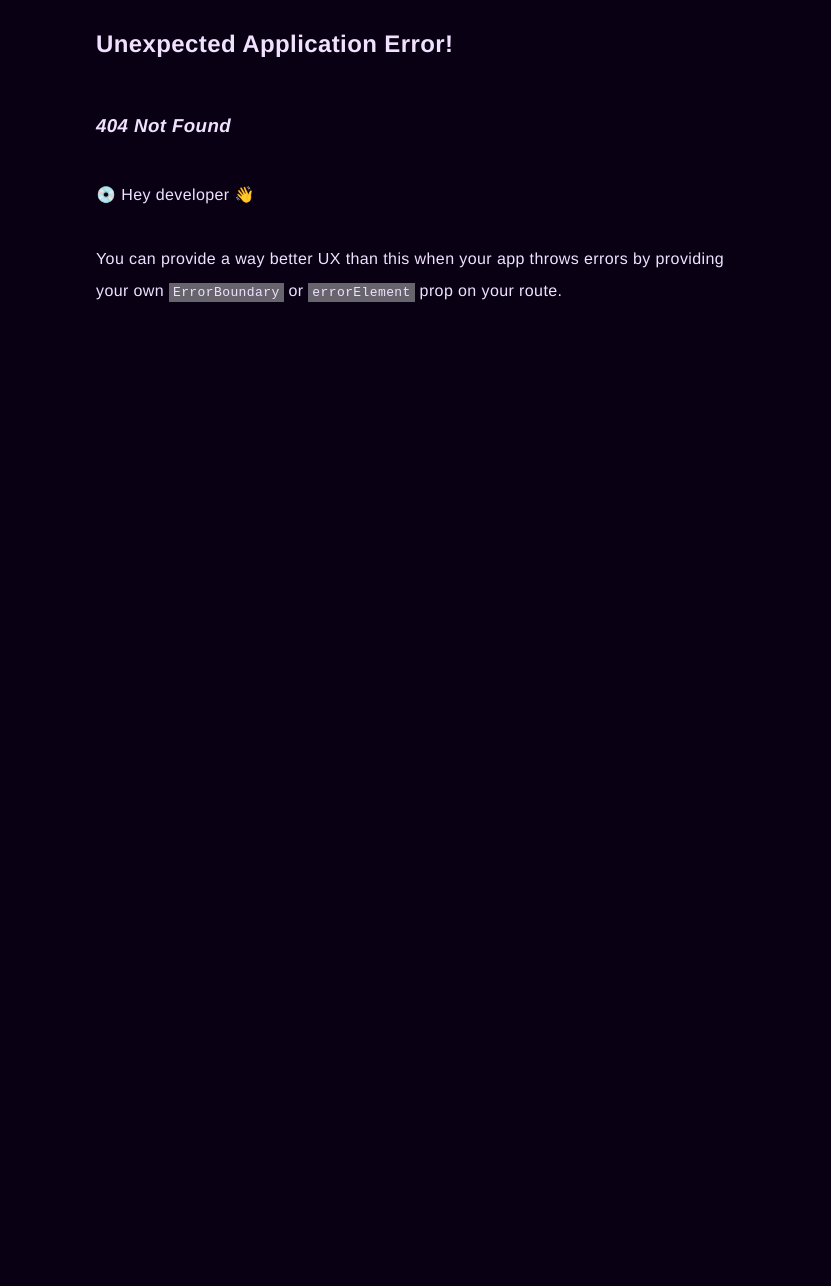
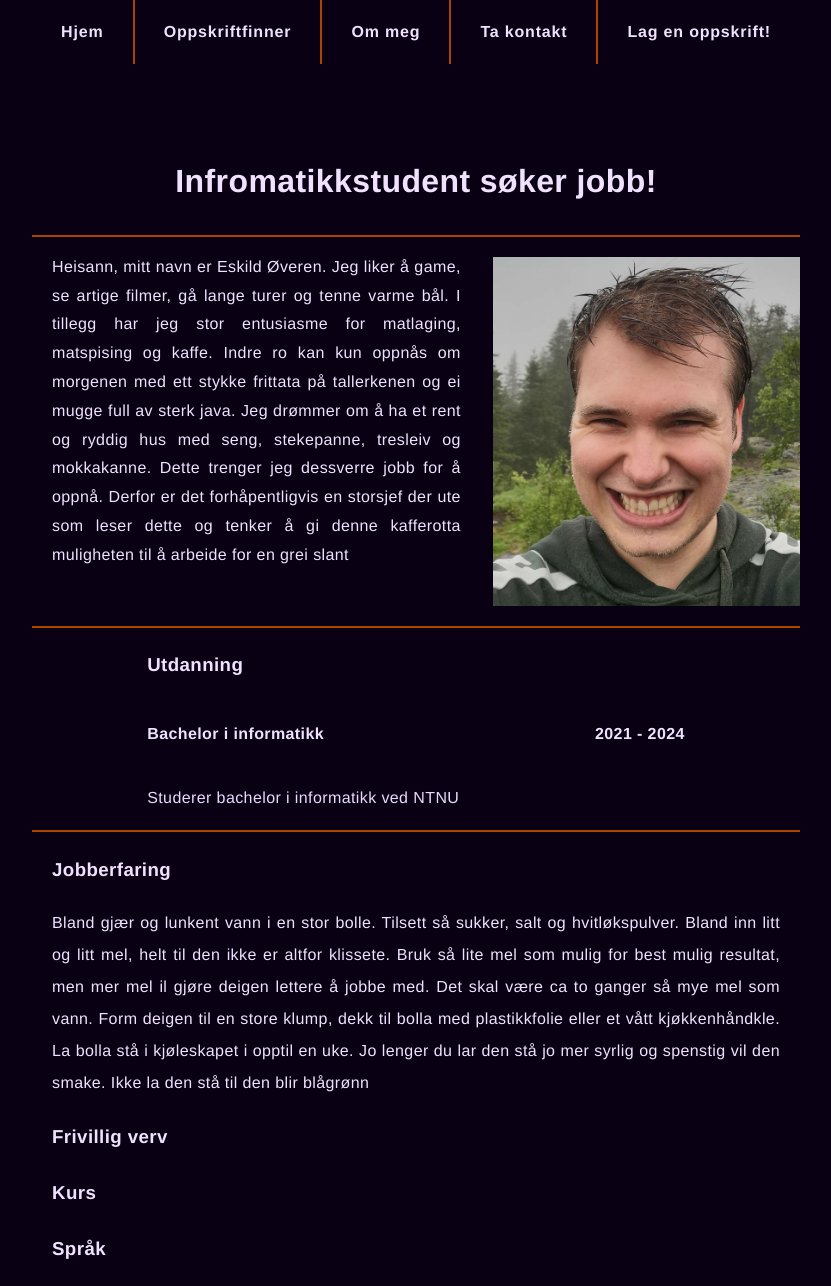
Before and after one commit to EskildVeren/CatFood, a React (Vite) app in the folder catfood/: page /aboutMe in a window 1280 px wide. Before the commit this address had no page. Shown: the whole page, without its empty margins (224-1055 px from the left). Before the commit the page ends 800 px from the top, so only its background shows below. Built offline with nearby package versions, Linux system fonts and the light colour scheme.

Commit message:
feat: :sparkles: add base for creating a cv in about me

```diff
--- a/catfood/src/components/Navbar.tsx
+++ b/catfood/src/components/Navbar.tsx
@@ -6,9 +6,9 @@ function Navbar() {
     <div className="navbar">
       <Link to="/">Hjem</Link>
       <Link to="/">Oppskriftfinner</Link>
-      <Link to="/">Om meg</Link>
+      <Link to="/aboutMe">Om meg</Link>
       <Link to="/">Ta kontakt</Link>
-      <Link to="/writerecipe">Lag en oppskrift!</Link>
+      <Link to="/writeRecipe">Lag en oppskrift!</Link>
     </div>
   );
 }
--- /dev/null
+++ b/catfood/src/components/aboutMePage/AboutMe.tsx
@@ -0,0 +1,46 @@
+import React from "react";
+import profilBilde from "../../assets/Eskild_er_meg.jpg";
+import ExperiencePoint from "./ExperiencePoint";
+
+function AboutMe() {
+  return (
+    <main className="container">
+      <div className="pageSection">
+        <h1>Infromatikkstudent søker jobb!</h1>
+      </div>
+      <div className="infoContainer pageSection">
+        <p className="introText">
+          Heisann, mitt navn er Eskild Øveren. Jeg liker å game, se artige
+          filmer, gå lange turer og tenne varme bål. I tillegg har jeg stor
+          entusiasme for matlaging, matspising og kaffe. Indre ro kan kun oppnås
+          om morgenen med ett stykke frittata på tallerkenen og ei mugge full av
+          sterk java. Jeg drømmer om å ha et rent og ryddig hus med seng,
+          stekepanne, tresleiv og mokkakanne. Dette trenger jeg dessverre jobb
+          for å oppnå. Derfor er det forhåpentligvis en storsjef der ute som
+          leser dette og tenker å gi denne kafferotta muligheten til å arbeide
+          for en grei slant
+        </p>
+        <img src={profilBilde} alt="oida, bildet er borte!"></img>
+      </div>
+      <ExperiencePoint />
+      <div className="pageSection">
+        <h3>Jobberfaring</h3>
+        <p className="instructionStep">
+          Bland gjær og lunkent vann i en stor bolle. Tilsett så sukker, salt og
+          hvitløkspulver. Bland inn litt og litt mel, helt til den ikke er
+          altfor klissete. Bruk så lite mel som mulig for best mulig resultat,
+          men mer mel il gjøre deigen lettere å jobbe med. Det skal være ca to
+          ganger så mye mel som vann. Form deigen til en store klump, dekk til
+          bolla med plastikkfolie eller et vått kjøkkenhåndkle. La bolla stå i
+          kjøleskapet i opptil en uke. Jo lenger du lar den stå jo mer syrlig og
+          spenstig vil den smake. Ikke la den stå til den blir blågrønn
+        </p>
+        <h3>Frivillig verv</h3>
+        <h3>Kurs</h3>
+        <h3>Språk</h3>
+      </div>
+    </main>
+  );
+}
+
+export default AboutMe;
--- /dev/null
+++ b/catfood/src/components/aboutMePage/ExperiencePoint.tsx
@@ -0,0 +1,18 @@
+import React from "react";
+
+function ExperiencePoint() {
+  return (
+    <div className="experienceSection">
+      <h3>Utdanning</h3>
+      <div className="upper">
+        <p>Bachelor i informatikk</p>
+        <p>2021 - 2024</p>
+      </div>
+      <div className="lower">
+        <p>Studerer bachelor i informatikk ved NTNU</p>
+      </div>
+    </div>
+  );
+}
+
+export default ExperiencePoint;
--- a/catfood/src/components/recipeComponents/Recipe.tsx
+++ b/catfood/src/components/recipeComponents/Recipe.tsx
@@ -1,5 +1,4 @@
 import { ingredient } from "../../types/ingredient";
-import IngredientList from "./IngredientList";
 
 const ingredients: ingredient[] = [
   {
@@ -55,7 +54,7 @@ const ingredients: ingredient[] = [
 function Recipe() {
   return (
     <main className="container">
-      <div className="recipeSection">
+      <div className="pageSection">
         <h1>Pannepizza er bedre for kokkeri i hjemmet!</h1>
         <p className="recipeIntro">
           Pizza er en klassiker som nytes av mange. Likevel er det vanlig å
@@ -68,7 +67,7 @@ function Recipe() {
           pizzadeiger. Prøv den ut da!
         </p>
       </div>
-      <div className="infoContainer recipeSection">
+      <div className="infoContainer pageSection">
         <ul>
           <h2>Ingredienser</h2>
           {ingredients.map((ingredient) => (
@@ -80,7 +79,7 @@ function Recipe() {
           alt="oida, bildet er borte!"
         ></img>
       </div>
-      <div className="recipeSection">
+      <div className="pageSection">
         <h3>Vi starter med å lage pizzadeigen</h3>
         <p className="instructionStep">
           Bland gjær og lunkent vann i en stor bolle. Tilsett så sukker, salt og
--- a/catfood/src/index.scss
+++ b/catfood/src/index.scss
@@ -9,6 +9,37 @@ $darkBackGround: #f4ebff;
 $darkPrimary: #3e0288;
 $darkSecondary: #fc924f;
 $darkAccent: #d1dc04;
+
+@media screen and (max-width: 800px) {
+  #root {
+    display: flex;
+    flex-direction: column;
+    width: 90%;
+    min-height: 100vh;
+  }
+  .infoContainer {
+    flex-direction: column-reverse;
+    align-items: center;
+    img {
+      max-width: none;
+      width: 100%;
+    }
+  }
+}
+@media screen and (min-width: 801px) {
+  #root {
+    display: flex;
+    flex-direction: column;
+    width: 60%;
+    min-height: 100vh;
+  }
+  .infoContainer{
+    img {
+      max-width: 40%;
+    }
+  }
+}
+
 
 body {
   font-family:Helvetica, Arial, sans-serif;
@@ -24,12 +55,6 @@ body {
   color: $text;
   letter-spacing: .025em;
   border-color: $secondary;
-  #root {
-    display: flex;
-    flex-direction: column;
-    width: 50%;
-    min-height: 100vh;
-  }
 }
 .navbar {
   width: 100%;
@@ -61,7 +86,7 @@ body {
   h1 {
     text-align: center;
   }
-  .recipeSection {
+  .pageSection {
     background-color: $backGround;
     padding-left: 20px;
     padding-right: 20px;
@@ -83,9 +108,9 @@ body {
       font-weight: bold;
     }
     img {
-      max-width: 40%;
-      max-height: 80%;
-      margin: 40px;
+      object-fit: cover;
+      max-height: 100%;
+      margin: 20px;
     }
   }
 }
--- /dev/null
+++ b/catfood/src/pages/AboutMePage.tsx
@@ -0,0 +1,15 @@
+import React from "react";
+import Navbar from "../components/Navbar";
+import AboutMe from "../components/aboutMePage/AboutMe";
+import "./aboutMe.scss";
+
+function AboutMePage() {
+  return (
+    <>
+      <Navbar />
+      <AboutMe />
+    </>
+  );
+}
+
+export default AboutMePage;
--- /dev/null
+++ b/catfood/src/pages/aboutMe.scss
@@ -0,0 +1,31 @@
+$text: #f0e2fe;
+$backGround: #090013;
+$primary: #b377fd;
+$secondary: #ad4303;
+$accent: #f1fb25;
+
+$darkText: #0f011e;
+$darkBackGround: #f4ebff;
+$darkPrimary: #3e0288;
+$darkSecondary: #fc924f;
+$darkAccent: #d1dc04;
+
+.introText {
+    line-height: 1.8;
+    overflow-wrap: normal;
+    word-break: normal;
+    text-align: justify;
+}
+.experienceSection {
+    background-color: $backGround;
+    padding-left: 15%;
+    padding-right: 15%;
+    .upper {
+        display: flex;
+        justify-content: space-between;
+        font-weight: bold;
+    }
+    .lower {
+        color: darken($text, 2%)
+    }
+}
```
Also changed, not shown: catfood/src/main.tsx (+6 -1 lines), catfood/src/assets/Eskild_er_meg.jpg (added).
